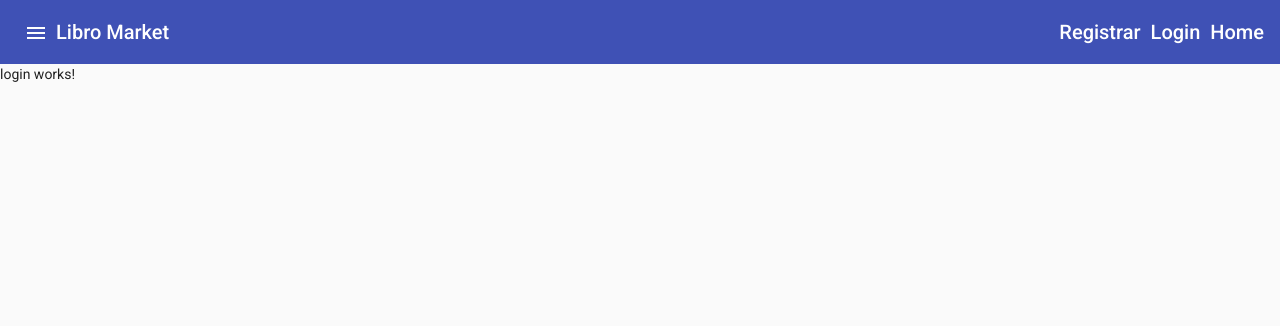
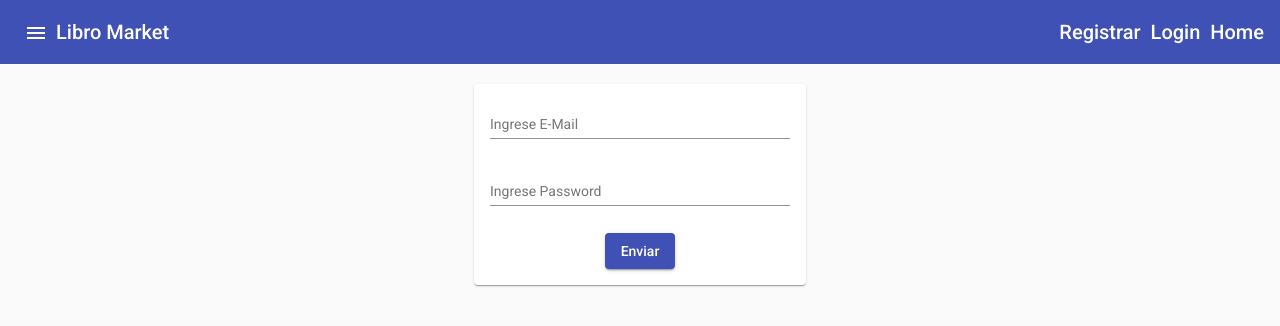
Before and after one commit to Duvan16/angular-mi-web-app, an Angular app: page /login in a window 1280 px wide. Shown: the top 326 px of the page. Built offline with nearby package versions, Linux system fonts and the light colour scheme.

Commit message:
7-CreacionFormularioLogin

```diff
--- a/src/app/material.module.ts
+++ b/src/app/material.module.ts
@@ -6,6 +6,7 @@
 import { MatSidenavModule } from '@angular/material/sidenav';
 import { MatToolbarModule } from '@angular/material/toolbar';
 import { MatListModule } from '@angular/material/list';
+import { MatCardModule } from '@angular/material/card';
 
 @NgModule({
   imports: [
@@ -16,6 +17,7 @@
     MatSidenavModule,
     MatToolbarModule,
     MatListModule,
+    MatCardModule,
   ],
   exports: [
     MatButtonModule,
@@ -25,6 +27,7 @@
     MatSidenavModule,
     MatToolbarModule,
     MatListModule,
+    MatCardModule,
   ],
 })
 export class MaterialModule {}
--- a/src/app/seguridad/login/login.component.css
+++ b/src/app/seguridad/login/login.component.css
@@ -0,0 +1,9 @@
+mat-form-field {
+    width: 100%;
+}
+
+mat-card {
+    width: 300px;
+    text-align: center;
+    margin-top: 20px;
+}
--- a/src/app/seguridad/login/login.component.html
+++ b/src/app/seguridad/login/login.component.html
@@ -1 +1,17 @@
-<p>login works!</p>
+<section fxLayoutAlign="center">
+    <mat-card>
+        <form fxLayout="column" fxLayoutAlign="center center" fxLayoutGap="10px">
+            <mat-form-field>
+                <mat-label>Ingrese E-Mail</mat-label>
+                <input type="email" matInput placeholder="E-mail">
+                <mat-error>Debe ingresa un E-mail</mat-error>
+            </mat-form-field>
+            <mat-form-field>
+                <mat-label>Ingrese Password</mat-label>
+                <input type="password" matInput placeholder="Password">
+                <mat-error>Debe ingresar un password</mat-error>
+            </mat-form-field>
+            <button mat-raised-button color="primary" type="submit">Enviar</button>
+        </form>
+    </mat-card>
+</section>
```
